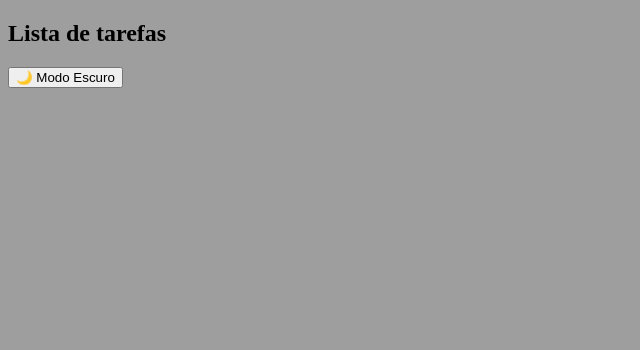
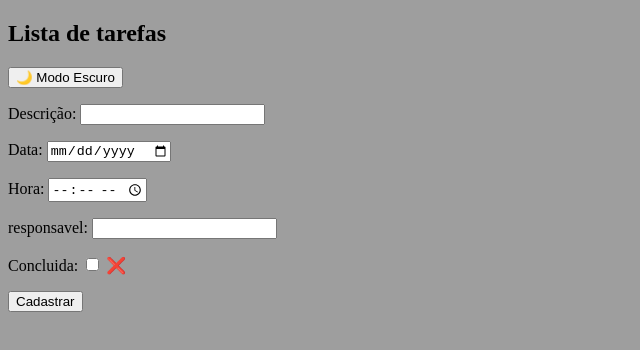
Before and after one commit to bailooon/organizador-flat, an Angular app: page / in a window 1280 px wide. Shown: the top 350 px of the page, without its empty margins (0-640 px from the left). Built offline with nearby package versions, Linux system fonts and the light colour scheme; no server answers.

Commit message:
adicionando o form para inserir os dados e salvar

```diff
--- a/src/app/components/tarefa/tarefa.component.html
+++ b/src/app/components/tarefa/tarefa.component.html
@@ -3,6 +3,37 @@
 <button (click)="toggleTheme()">
     {{ darkMode ? '☀️ Modo Claro' : '🌙 Modo Escuro' }}
 </button>
+
+<form [formGroup]="tarefaForm" (ngSubmit)="salvar()">
+    <p>
+        <label>Descrição: </label>
+        <input type="text" formControlName="descricao" />
+    </p>
+    <p>
+        <label>Data: </label>
+        <input type="date" formControlName="data" />
+    </p>
+    <p>
+        <label>Hora: </label>
+        <input type="time" formControlName="hora" />
+    </p>
+    <p>
+        <label>responsavel: </label>
+        <input type="text" formControlName="responsavel" />
+    </p>
+    <p>
+        <label>Concluida: </label>
+        <input type="checkbox" formControlName="concluida" />
+        {{ tarefaForm.get('concluida')?.value ? '✅' : '❌' }}
+    </p>
+    <p>
+        <button type="submit">
+            {{
+            tarefaIdEdicao ? "Atualizar" : "Cadastrar"
+            }}
+        </button>
+    </p>
+</form>
 
 <div class="container">
     @for(tarefa of tarefas; track $index){
--- a/src/app/components/tarefa/tarefa.component.ts
+++ b/src/app/components/tarefa/tarefa.component.ts
@@ -14,7 +14,7 @@ import { TarefaService } from '../../services/tarefa.service';
 export class TarefaComponent {
   tarefaForm: FormGroup = new FormGroup({})
   tarefas: Tarefa[] = []
-  tarefaIdEdicao: string | null = null
+  tarefaIdEdicao: number | null = null
   darkMode = true
 
   constructor(private tarefaService: TarefaService, private formBuilder: FormBuilder){
@@ -23,7 +23,7 @@ export class TarefaComponent {
       data: ['', Validators.required],
       hora: ['', Validators.required],
       responsavel: ['', Validators.required],
-      concluida: ['', Validators.required],
+      concluida: [false],
     })
     this.darkMode = localStorage.getItem('theme') === 'dark';
     this.applyTheme();
@@ -36,6 +36,43 @@ export class TarefaComponent {
   ngOnInit(): void{
     this.listar()
   }
+
+  editar(tarefa: Tarefa): void {
+  this.tarefaIdEdicao = tarefa.id;
+
+  this.tarefaForm.patchValue({
+    descricao: tarefa.descricao,
+    data: tarefa.data,
+    hora: tarefa.hora,
+    responsavel: tarefa.responsavel,
+    concluida: tarefa.concluida,
+  });
+}
+
+salvar() {
+    if (this.tarefaForm.valid) {
+      const tarefa = this.tarefaForm.value as Tarefa;
+
+      if (this.tarefaIdEdicao) {
+    // PUT
+      this.tarefaService.atualizar(this.tarefaIdEdicao, tarefa).subscribe(() => {
+      this.listar(); // atualiza a lista
+    });
+  } else {
+        // POST
+         this.tarefaService.adicionar(tarefa).subscribe(() => {
+      this.listar();
+      this.tarefaForm.reset();
+    });
+      }
+
+    } else {
+      alert('Por favor preencher os campos obrigatórios')
+    }
+    this.tarefaForm.reset // Limpar o form após o preenchimento
+    this.listar();
+  }
+
 
 
 
```
Lines whose indentation alone changed are shown as unchanged.
